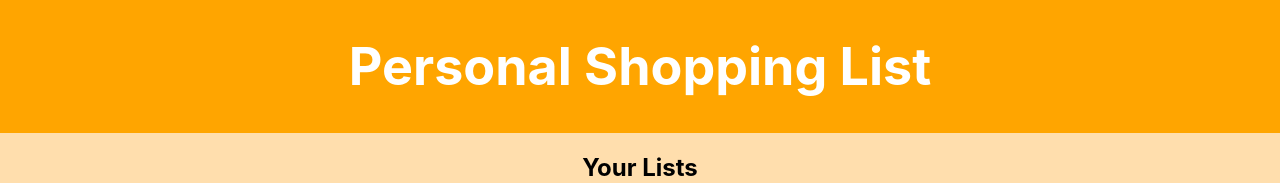
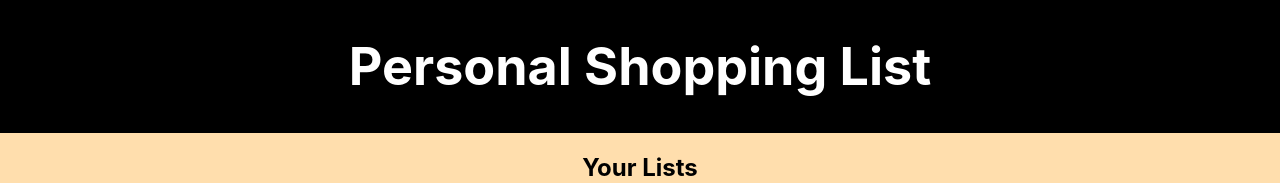
Before and after one commit to ejezie/shop-list, a React (Create React App) app: page / in a window 1280 px wide. Shown: the top 183 px of the page. Built offline with nearby package versions, Linux system fonts and the light colour scheme; no server answers.

Commit message:
change header color

```diff
--- a/src/components/Header.jsx
+++ b/src/components/Header.jsx
@@ -2,7 +2,7 @@ import React from 'react';
 import styled from 'styled-components';
 
 const HeaderWrapper = styled.div`
-  background-color: orange;
+  background-color: black;
   height: 100%;
   display: flex;
   flex-direction: column;
```
